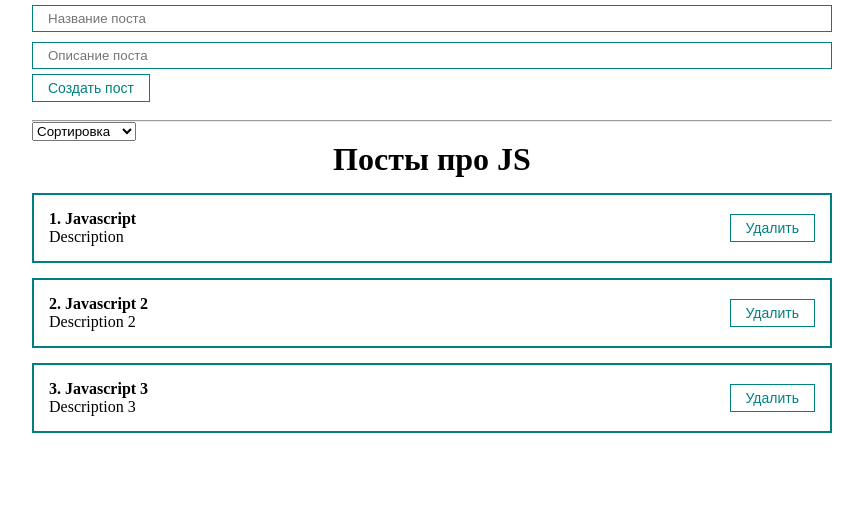
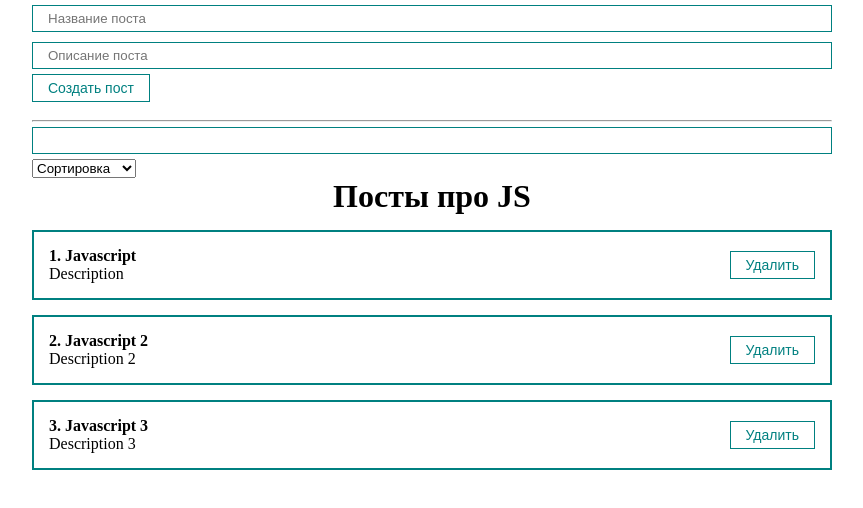
Before and after one commit to kstrinadka/post-list-react, a React (Create React App) app: page / in a window 1280 px wide. Shown: the top 508 px of the page, without its empty margins (208-1071 px from the left). Built offline with nearby package versions, Linux system fonts and the light colour scheme.

Commit message:
added separate component for manipulations with post list PostFilter.jsx

```diff
--- a/src/App.js
+++ b/src/App.js
@@ -1,9 +1,9 @@
 
 import "../src/styles/App.css"
-import {useState} from "react";
+import {useMemo, useState} from "react";
 import PostList from "./components/PostList";
 import PostForm from "./components/PostForm";
-import MySelect from "./components/UI/select/MySelect";
+import PostFilter from "./components/PostFilter";
 
 
 function App() {
@@ -14,9 +14,22 @@ function App() {
         {id: 3, title: 'Javascript 3', body: 'Description 3'}
     ]);
 
+    const [filter, setFilter] = useState({sort: '', querySearch: ''})
 
-    const [selectedSort, setSelectedSort] = useState('')
+    // чтобы не перевызывалось при вводе в поля инпута
+    const sortedPosts = useMemo(() => {
+        console.log("отработала функция getSortedPosts")
+        if (filter.sort) {
+            return [...posts.sort((a, b) => a[filter.sort].localeCompare(b[filter.sort]))]
+        }
+        return posts
+    }, [filter.sort, posts])
 
+    const sortedAndSearchedPosts = useMemo(() => {
+        return sortedPosts.filter(post => post.title.toLowerCase().includes(filter.querySearch))
+    }, [filter.querySearch, sortedPosts])
+
+    // добавление нового элемента к массиву
     const createPost = (newPost) => {
         setPosts([...posts, newPost])
     }
@@ -26,41 +39,19 @@ function App() {
         setPosts(posts.filter(p => p.id !== post.id))
     }
 
-    const sortPosts = (sort) => {
-        setSelectedSort(sort)
-        console.log(sort)
-        setPosts([...posts.sort((a, b) => a[sort].localeCompare(b[sort]))])
-    }
-
-
 
     return (
         <div className="App">
 
             <PostForm create={createPost}/>
             <hr style={{margin: '15 px 0'}}/>
-            <div>
 
-                <MySelect
-                    value={selectedSort}
-                    onChange={sortPosts}
-                    defaultValue="Сортировка"
-                    options={[
-                        {value: 'title', name: 'По названию'},
-                        {value: 'body', name: 'По описанию'},
-                    ]}
-                />
-            </div>
+            <PostFilter
+                filter={filter}
+                setFilter={setFilter}
+            />
 
-            {/*/условная отрисовка для случая, если постов нет/*/}
-            {posts.length !== 0
-                ? <PostList remove={removePost} posts={posts} title={"Посты про JS"}/>
-                : <div>
-                    <h1 style={{textAlign: 'center'}}>Посты не были найдены</h1>
-                  </div>
-            }
-
-
+            <PostList remove={removePost} posts={sortedAndSearchedPosts} title={"Посты про JS"}/>
 
         </div>
 
--- /dev/null
+++ b/src/components/PostFilter.jsx
@@ -0,0 +1,26 @@
+import React from 'react';
+import MyInput from "./UI/input/MyInput";
+import MySelect from "./UI/select/MySelect";
+
+const PostFilter = ({filter, setFilter}) => {
+    return (
+        <div>
+            <MyInput
+                value={filter.querySearch}
+                onChange={e => setFilter({...filter, querySearch: e.target.value})}
+            />
+
+            <MySelect
+                value={filter.sort}
+                onChange={selectedSort => setFilter({...filter, sort: selectedSort})}
+                defaultValue="Сортировка"
+                options={[
+                    {value: 'title', name: 'По названию'},
+                    {value: 'body', name: 'По описанию'},
+                ]}
+            />
+        </div>
+    );
+};
+
+export default PostFilter;
```
